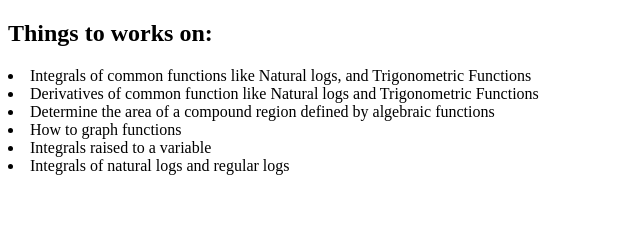
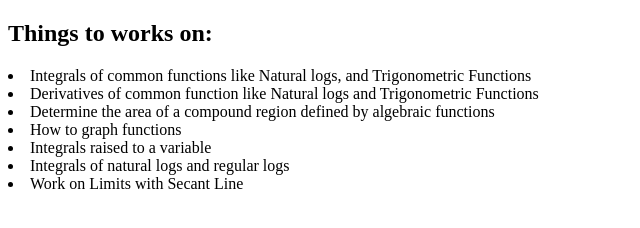
Before and after one commit to do2523/COT3100, a plain HTML site: page Calculus2/area.html in a window 1280 px wide. Shown: the whole page, without its empty margins (0-640 px from the left). Drawn offline with Linux system fonts and the light colour scheme.

Commit message:
Minor Change

```diff
--- a/Calculus2/area.html
+++ b/Calculus2/area.html
@@ -13,6 +13,7 @@
     <li>How to graph functions</li>
     <li>Integrals raised to a variable</li>
     <li>Integrals of natural logs and regular logs</li>
+    <li>Work on Limits with Secant Line</li>
 
 </body>
 </html>
```
